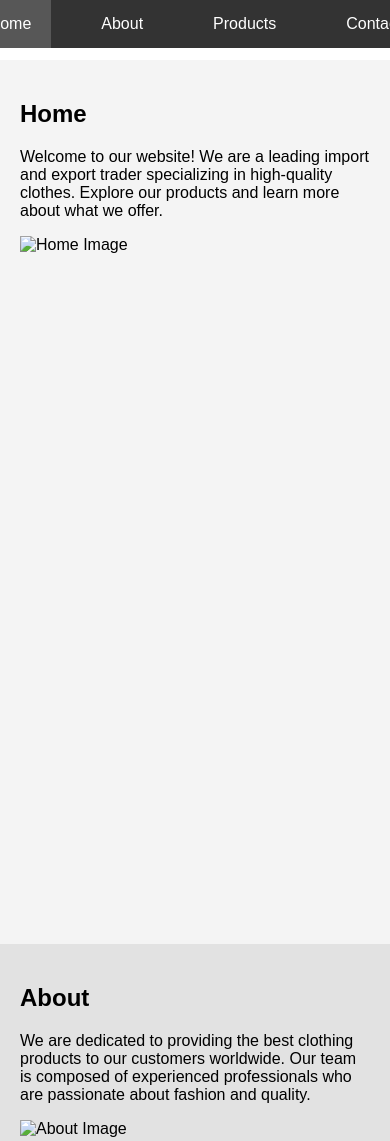
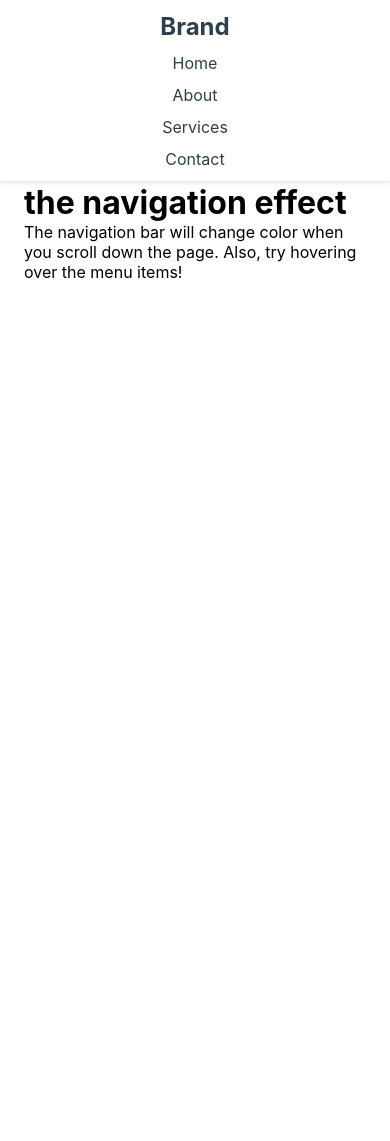
Before and after one commit to shivam-0518/PRODIGY-INFOTECH, a plain HTML site: page Task2/index.html in a window 390 px wide. Shown: the top 1141 px of the page. Drawn offline with Linux system fonts and the light colour scheme.

Commit message:
task 2 updated

```diff
--- a/Task2/index.html
+++ b/Task2/index.html
@@ -4,64 +4,26 @@
     <meta charset="UTF-8">
     <meta name="viewport" content="width=device-width, initial-scale=1.0">
     <title>Interactive Navigation Menu</title>
-    <link rel="stylesheet" href="style.css">
+    <link rel="stylesheet" href="styles.css">
 </head>
 <body>
-    <nav class="navbar">
-        <ul class="nav-list">
-            <li class="nav-item"><a href="#home">Home</a></li>
-            <li class="nav-item"><a href="#about">About</a></li>
-            <li class="nav-item"><a href="#products">Products</a></li>
-            <li class="nav-item"><a href="#contact">Contact</a></li>
-        </ul>
+    <nav class="nav">
+        <div class="nav-content">
+            <a href="#" class="logo">Brand</a>
+            <ul class="nav-links">
+                <li><a href="#" class="nav-link">Home</a></li>
+                <li><a href="#" class="nav-link">About</a></li>
+                <li><a href="#" class="nav-link">Services</a></li>
+                <li><a href="#" class="nav-link">Contact</a></li>
+            </ul>
+        </div>
     </nav>
+
     <div class="content">
-        <section id="home">
-            <h1>Home</h1>
-            <p>Welcome to our website! We are a leading import and export trader specializing in high-quality clothes. Explore our products and learn more about what we offer.</p>
-            <img src="home.jpg" alt="Home Image" style="width:100%; height:auto;">
-        </section>
-        <section id="about">
-            <h1>About</h1>
-            <p>We are dedicated to providing the best clothing products to our customers worldwide. Our team is composed of experienced professionals who are passionate about fashion and quality.</p>
-            <img src="about.jpg" alt="About Image" style="width:100%; height:auto;">
-        </section>
-        <section id="products">
-            <h1>Products</h1>
-            <p>Explore our wide range of clothing products. We offer a variety of styles and designs to meet the diverse needs of our customers.</p>
-            <div class="product-gallery">
-                <div class="product-item">
-                    <img src="product1.jpg" alt="Product 1" style="width:100%; height:auto;">
-                    <h2>Product 1</h2>
-                    <p>Description of Product 1.</p>
-                </div>
-                <div class="product-item">
-                    <img src="product2.jpg" alt="Product 2" style="width:100%; height:auto;">
-                    <h2>Product 2</h2>
-                    <p>Description of Product 2.</p>
-                </div>
-                <div class="product-item">
-                    <img src="product3.jpg" alt="Product 3" style="width:100%; height:auto;">
-                    <h2>Product 3</h2>
-                    <p>Description of Product 3.</p>
-                </div>
-                <!-- Add more products as needed -->
-            </div>
-        </section>
-        <section id="contact">
-            <h1>Contact</h1>
-            <p>If you have any questions or would like to get in touch with us, please fill out the contact form below or reach us at contact@ourcompany.com.</p>
-            <form>
-                <label for="name">Name:</label><br>
-                <input type="text" id="name" name="name"><br>
-                <label for="email">Email:</label><br>
-                <input type="email" id="email" name="email"><br>
-                <label for="message">Message:</label><br>
-                <textarea id="message" name="message"></textarea><br>
-                <input type="submit" value="Submit">
-            </form>
-        </section>
+        <h1>Scroll down to see the navigation effect</h1>
+        <p>The navigation bar will change color when you scroll down the page. Also, try hovering over the menu items!</p>
     </div>
+
     <script src="script.js"></script>
 </body>
 </html>
--- a/Task2/script.js
+++ b/Task2/script.js
@@ -1,10 +1,13 @@
-document.addEventListener('DOMContentLoaded', function() {
-    const navbar = document.querySelector('.navbar');
-    window.addEventListener('scroll', function() {
-        if (window.scrollY > 50) {
-            navbar.classList.add('scrolled');
-        } else {
-            navbar.classList.remove('scrolled');
-        }
-    });
+// Select the navigation element
+const nav = document.querySelector('.nav');
+
+// Add scroll event listener
+window.addEventListener('scroll', () => {
+    // Add scrolled class when scroll position is greater than 50px
+    if (window.scrollY > 50) {
+        nav.classList.add('scrolled');
+    } else {
+        // Remove scrolled class when scroll position is less than 50px
+        nav.classList.remove('scrolled');
+    }
 });
--- a/Task2/style.css
+++ /dev/null
@@ -1,59 +0,0 @@
-body, html {
-    margin: 0;
-    padding: 0;
-    font-family: Arial, sans-serif;
-}
-
-.navbar {
-    position: fixed;
-    top: 0;
-    width: 100%;
-    background-color: #333;
-    z-index: 1000;
-    transition: background-color 0.3s;
-}
-
-.navbar.scrolled {
-    background-color: #222;
-}
-
-.nav-list {
-    list-style-type: none;
-    margin: 0;
-    padding: 0;
-    display: flex;
-    justify-content: center;
-}
-
-.nav-item {
-    margin: 0 15px;
-}
-
-.nav-item a {
-    color: white;
-    text-decoration: none;
-    padding: 15px 20px;
-    display: block;
-}
-
-.nav-item a:hover {
-    background-color: #575757;
-    color: #fff;
-}
-
-.content {
-    padding-top: 60px; /* Height of the navbar */
-}
-
-section {
-    height: 100vh;
-    padding: 20px;
-}
-
-section:nth-child(odd) {
-    background-color: #f4f4f4;
-}
-
-section:nth-child(even) {
-    background-color: #e2e2e2;
-}
--- /dev/null
+++ b/Task2/styles.css
@@ -0,0 +1,107 @@
+* {
+    margin: 0;
+    padding: 0;
+    box-sizing: border-box;
+}
+
+body {
+    font-family: -apple-system, BlinkMacSystemFont, "Segoe UI", Roboto, sans-serif;
+    min-height: 200vh;
+    padding-top: 80px;
+}
+
+.nav {
+    position: fixed;
+    top: 0;
+    left: 0;
+    right: 0;
+    height: 64px;
+    background-color: #ffffff;
+    box-shadow: 0 2px 4px rgba(0, 0, 0, 0.1);
+    transition: all 0.3s ease;
+    z-index: 1000;
+}
+
+.nav.scrolled {
+    background-color: #2c3e50;
+}
+
+.nav-content {
+    max-width: 1200px;
+    margin: 0 auto;
+    height: 100%;
+    display: flex;
+    align-items: center;
+    padding: 0 24px;
+}
+
+.logo {
+    font-size: 24px;
+    font-weight: bold;
+    color: #2c3e50;
+    text-decoration: none;
+    margin-right: 48px;
+    transition: color 0.3s ease;
+}
+
+.nav.scrolled .logo {
+    color: #ffffff;
+}
+
+.nav-links {
+    display: flex;
+    gap: 32px;
+    list-style: none;
+}
+
+.nav-link {
+    color: #2c3e50;
+    text-decoration: none;
+    font-size: 16px;
+    padding: 8px 16px;
+    border-radius: 4px;
+    transition: all 0.3s ease;
+}
+
+.nav.scrolled .nav-link {
+    color: #ffffff;
+}
+
+.nav-link:hover {
+    background-color: #3498db;
+    color: #ffffff;
+}
+
+.content {
+    max-width: 800px;
+    margin: 0 auto;
+    padding: 24px;
+}
+
+/* Mobile Responsive Design */
+@media (max-width: 768px) {
+    .nav-content {
+        flex-direction: column;
+        padding: 12px;
+    }
+
+    .nav {
+        height: auto;
+    }
+
+    .logo {
+        margin-right: 0;
+        margin-bottom: 12px;
+    }
+
+    .nav-links {
+        flex-direction: column;
+        gap: 12px;
+        width: 100%;
+        text-align: center;
+    }
+
+    body {
+        padding-top: 120px;
+    }
+}
```
Also changed, not shown: Task2/Screenshot 2025-01-05 005728.png (added).
